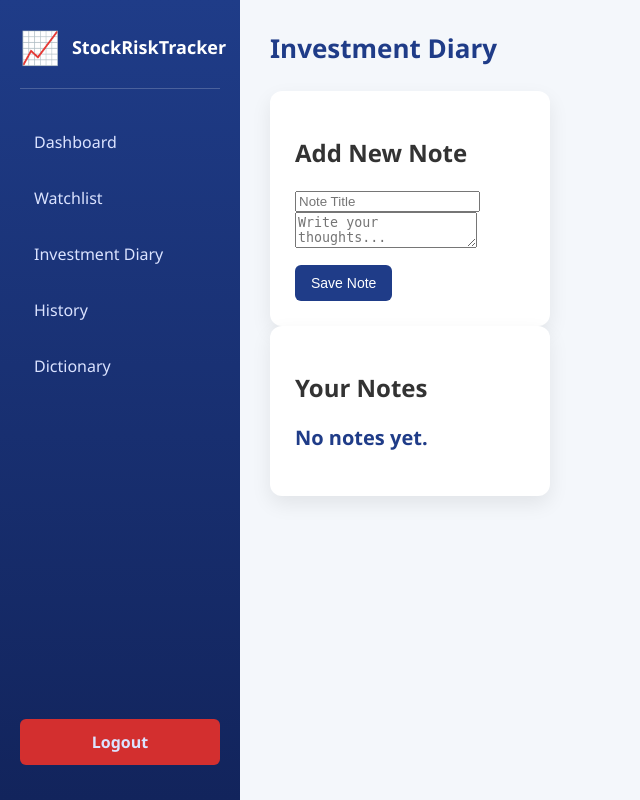
After one commit to Tanish428/StockRiskTracker, a Django app: page /tracker/investment_diary/ in a window 1280 px wide. The commit adds this page. Shown: the whole page, without its empty margins (0-640 px from the left). Run offline with Django 4.2, Linux system fonts and the light colour scheme; a user stored in the database is signed in; data comes from the database, SQL or seed files in the repository; both versions use the stored data as it was after the commit.

Commit message:
INVESTMENT DIARY CREATED COMMIT

```diff
--- a/stock_risk_manager/templates/dictionary.html
+++ b/stock_risk_manager/templates/dictionary.html
@@ -20,6 +20,7 @@
         {% if user.is_authenticated %}
             <a href="{% url 'dashboard' %}">Dashboard</a>
             <a href="{% url 'watchlist' %}">Watchlist</a>
+            <a href="{% url 'investment_diary' %}">Investment Diary</a>
             <a href="{% url 'history' %}">History</a>
             <a href="{% url 'dictionary' %}" class="active">Dictionary</a>
             <a href="{% url 'logout' %}" class="logout-btn">Logout</a>
--- a/stock_risk_manager/templates/history.html
+++ b/stock_risk_manager/templates/history.html
@@ -20,6 +20,7 @@
 
        <a href="{% url 'dashboard' %}">Dashboard</a>
             <a href="{% url 'watchlist' %}">Watchlist</a>
+            <a href="{% url 'investment_diary' %}">Investment Diary</a>
             <a href="{% url 'history' %}" class="active">History</a>
             <a href="{% url 'dictionary' %}">Dictionary</a>
             <a href="{% url 'logout' %}" class="logout-btn">Logout</a>
--- a/stock_risk_manager/templates/index.html
+++ b/stock_risk_manager/templates/index.html
@@ -20,6 +20,7 @@
             </div>
             <a href="#" class="active">Dashboard</a>
             <a href="{% url 'watchlist' %}">Watchlist</a>
+            <a href="{% url 'investment_diary' %}">Investment Diary</a>
             <a href="{% url 'history' %}">History</a>
             <a href="{% url 'dictionary' %}">Dictionary</a>
             <a href="{% url 'logout' %}" class="logout-btn">Logout</a>
--- /dev/null
+++ b/stock_risk_manager/templates/investment_diary.html
@@ -0,0 +1,72 @@
+<!DOCTYPE html>
+<html lang="en">
+<head>
+    <meta charset="UTF-8">
+    <title>Investment Diary | StockRiskTracker</title>
+
+    {% load static %}
+    <link rel="stylesheet" href="{% static 'css/index.css' %}">
+</head>
+
+<body>
+
+<div class="container">
+
+    <div class="sidebar">
+        <div class="logo-section">
+            <div class="logo">📈</div>
+            <h2>StockRiskTracker</h2>
+        </div>
+
+        <a href="{% url 'dashboard' %}">Dashboard</a>
+        <a href="{% url 'watchlist' %}">Watchlist</a>
+        <a href="{% url 'investment_diary' %}">Investment Diary</a>
+        <a href="{% url 'history' %}">History</a>
+        <a href="{% url 'dictionary' %}">Dictionary</a>
+        <a href="{% url 'logout' %}" class="logout-btn">Logout</a>
+    </div>
+
+    <div class="main">
+
+        <div class="header-top">
+            <h1>Investment Diary</h1>
+        </div>
+
+        <!-- Add Note -->
+        <div class="card">
+            <h2>Add New Note</h2>
+
+            <form method="POST" action="{% url 'add_note' %}">
+                {% csrf_token %}
+
+                <input type="text" name="title" placeholder="Note Title" required>
+                <textarea name="content" placeholder="Write your thoughts..." required></textarea>
+
+                <button type="submit" class="buy-btn">Save Note</button>
+            </form>
+        </div>
+
+        <!-- Notes List -->
+        <div class="card">
+            <h2>Your Notes</h2>
+
+            {% for note in notes %}
+                <div class="note">
+                    <h3>{{ note.title }}</h3>
+                    <p>{{ note.content }}</p>
+
+                    <div class="note-actions">
+                        <a href="{% url 'edit_note' note.id %}" class="edit-btn">Edit</a>
+                        <a href="{% url 'delete_note' note.id %}" class="sell-btn">Delete</a>
+                    </div>
+                </div>
+            {% empty %}
+                <p>No notes yet.</p>
+            {% endfor %}
+        </div>
+
+    </div>
+</div>
+
+</body>
+</html>
--- a/stock_risk_manager/templates/report.html
+++ b/stock_risk_manager/templates/report.html
@@ -23,6 +23,7 @@
 
        <a href="{% url 'dashboard' %}">Dashboard</a>
             <a href="{% url 'watchlist' %}">Watchlist</a>
+            <a href="{% url 'investment_diary' %}">Investment Diary</a>
             <a href="{% url 'history' %}" class="active">History</a>
             <a href="{% url 'dictionary' %}">Dictionary</a>
             <a href="{% url 'logout' %}" class="logout-btn">Logout</a>
--- a/stock_risk_manager/templates/watchlist.html
+++ b/stock_risk_manager/templates/watchlist.html
@@ -20,6 +20,7 @@
             </div>
             <a href="{% url 'dashboard' %}">Dashboard</a>
             <a href="#" class="active">Watchlist</a>
+            <a href="{% url 'investment_diary' %}">Investment Diary</a>
             <a href="{% url 'history' %}">History</a>
             <a href="{% url 'dictionary' %}">Dictionary</a>
             <a href="{% url 'logout' %}" class="logout-btn">Logout</a>
--- a/stock_risk_manager/tracker/urls.py
+++ b/stock_risk_manager/tracker/urls.py
@@ -9,6 +9,10 @@ urlpatterns = [
     path('logout/', views.logout, name='logout'),
     path("tracker/", views.dashboard, name="dashboard"),
     path('watchlist/', views.watchlist, name='watchlist'),
+    path('investment_diary/', views.investment_diary, name='investment_diary'),
+    path('add-note/', views.add_note, name='add_note'),
+    path('edit-note/<int:note_id>/', views.edit_note, name='edit_note'),
+    path('delete-note/<int:note_id>/', views.delete_note, name='delete_note'),
     path('history/', views.history, name='history'),
     path('dictionary/', views.dictionary, name='dictionary'),
     path('report/', views.report, name='report'),
--- a/stock_risk_manager/tracker/views.py
+++ b/stock_risk_manager/tracker/views.py
@@ -131,3 +131,43 @@ def quiz(request):
 def guest(request):
     """Render the public guest homepage (guest.html)."""
     return render(request, 'guest.html')
+
+from django.shortcuts import render, redirect, get_object_or_404
+from .models import DiaryNote
+
+@login_required
+def investment_diary(request):
+    notes = DiaryNote.objects.filter(user=request.user).order_by('-created_at')
+    return render(request, 'investment_diary.html', {'notes': notes})
+
+
+@login_required
+def add_note(request):
+    if request.method == 'POST':
+        title = request.POST['title']
+        content = request.POST['content']
+
+        DiaryNote.objects.create(user=request.user, title=title, content=content)
+        return redirect('investment_diary')
+
+    return redirect('investment_diary')
+
+
+@login_required
+def edit_note(request, note_id):
+    note = get_object_or_404(DiaryNote, id=note_id, user=request.user)
+
+    if request.method == 'POST':
+        note.title = request.POST['title']
+        note.content = request.POST['content']
+        note.save()
+        return redirect('investment_diary')
+
+    return render(request, 'edit_note.html', {'note': note})
+
+
+@login_required
+def delete_note(request, note_id):
+    note = get_object_or_404(DiaryNote, id=note_id, user=request.user)
+    note.delete()
+    return redirect('investment_diary')
```
Also changed, not shown: stock_risk_manager/templates/edit_note.html (added, +54 -0 lines), stock_risk_manager/tracker/models.py (+9 -0 lines), stock_risk_manager/db.sqlite3, stock_risk_manager/tracker/migrations/0002_diarynote.py (added), stock_risk_manager/tracker/migrations/0003_diarynote_user.py (added).
